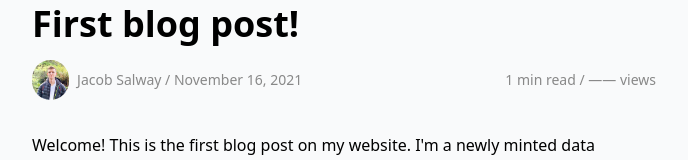
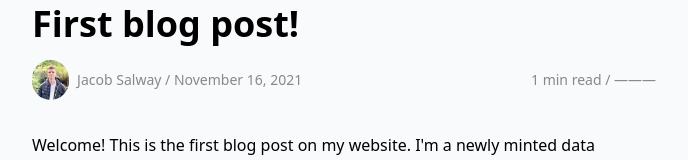
Before and after one commit to jacobsalway/jacobsalway.com, a Next.js app: page /blog/first-post in a window 1280 px wide. Shown: the part 192-352 px from the top of the page, without its empty margins (296-984 px from the left). Built offline with nearby package versions, Linux system fonts and the light colour scheme; no server answers.

Commit message:
chore: don't show any text when loading blog post views

```diff
--- a/src/components/PostMetaView.tsx
+++ b/src/components/PostMetaView.tsx
@@ -23,7 +23,7 @@ const PostMetaView: React.FC<Props> = ({ date, readTime, views }) => {
                     </div>
                     <span>
                         {readTime} min read /{' '}
-                        {views ? views.toLocaleString() : '——'} views
+                        {views ? `${views.toLocaleString()} views` : '———'}
                     </span>
                 </div>
             </div>
```
